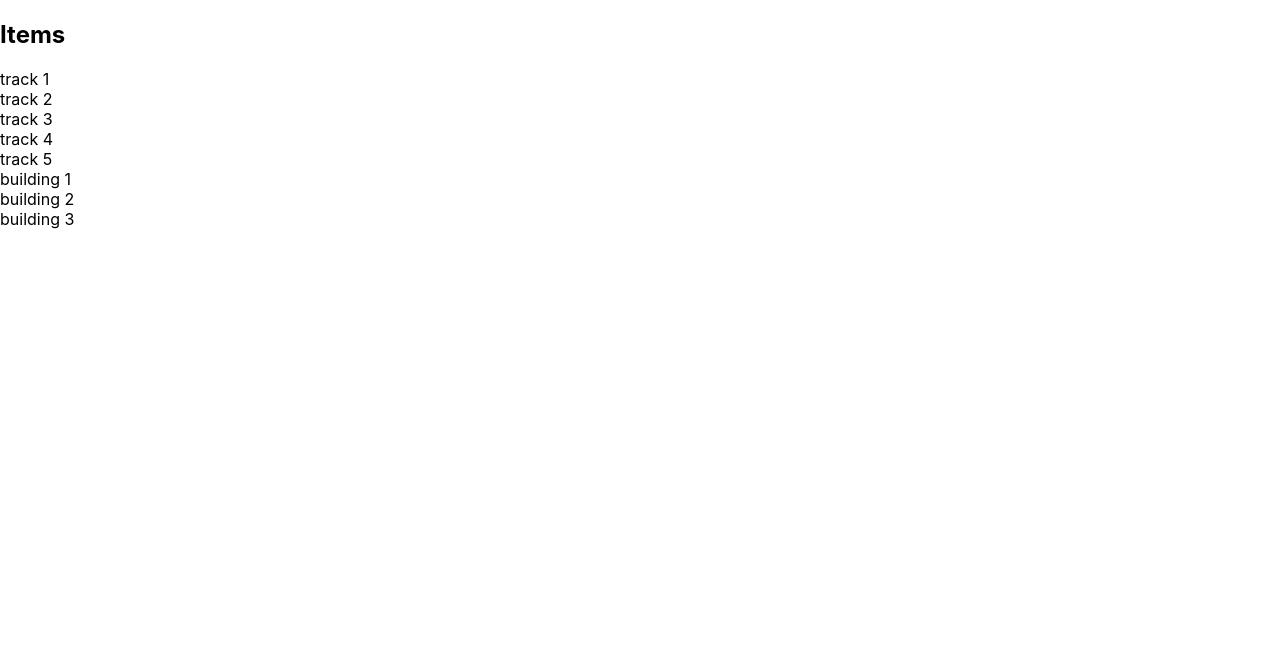
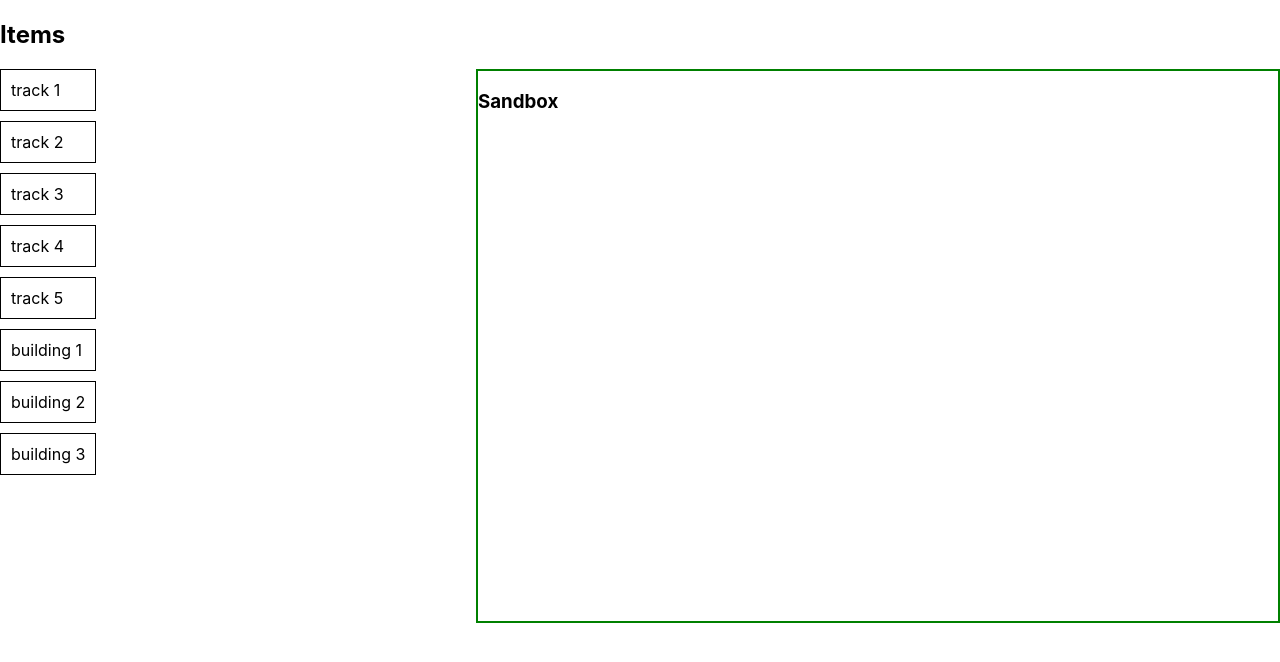
Before and after one commit to Dynamo700/railway_builder, a React (Create React App) app: page / in a window 1280 px wide. Shown: the top 662 px of the page. Built offline with nearby package versions, Linux system fonts and the light colour scheme.

Commit message:
Sandbox area visualized.

```diff
--- a/src/App.js
+++ b/src/App.js
@@ -20,32 +20,78 @@ const InitialItems = {
     const [positions, setPositions] = useState(InitialItems);
 
     const handleDrag = (event, info, id) => {
-      const { point } = info;
+      const sandbox = document.getElementById('sandbox');
+      const { left, top, right, bottom } = sandbox.getBoundingClientRect();
+      const {x, y} = info.point;
       // Update the position for the dragged item
+
+      // Check if the item was dropped inside of the sandbox area
+      if (x > left && x < right && y > top && y < bottom) {
         setPositions((prev) => ({
           ...prev,
-        [id]: { x: point.x, y: point.y },
+          [id]: { ...prev[id], x: x - left, y: y - top, inSandbox: true },
         }));
+      }
     };
 
     return (
       <div>
         <h2>Items</h2>
-        {Object.entries(positions).map(([id, pos]) => (
+        <div style={{ display: 'flex', justifyContent: 'space-between' }}>
+          <div>
+            {Object.entries(positions).map(([id, pos]) => {
+              if (!pos.inSandbox) {
+                return (
                   <motion.div
                     key={id}
                     drag
-            dragConstraints={{ left: 0, top: 0, right: 300, bottom: 300 }}
-            onDrag={(event, info) => handleDrag(event, info, id)}
+                    onDragEnd={(event, info) => handleDrag(event, info, id)}
                     style={{
-              x: pos.x,
-              y: pos.y,
-              // Plus any additional styling
+                      marginBottom: '10px',
+                      cursor: 'grab',
+                      padding: '10px',
+                      border: '1px solid black',
                     }}
                   >
                     {id}
                   </motion.div>
-        ))}
+                );
+              } else return null;
+            })}
+          </div>
+          <div
+            id="sandbox"
+            style={{
+              height: '550px',
+              width: '800px',
+              border: '2px solid green',
+              position: 'relative',
+            }}
+          >
+            <h3>Sandbox</h3>
+            {Object.entries(positions).map(([id, pos]) => {
+              if (pos.inSandbox) {
+                return (
+                  <motion.div
+                    key={id}
+                    drag
+                    dragConstraints={{ top: 0, left: 0, right: 0, bottom: 0 }}
+                    style={{
+                      x: pos.x,
+                      y: pos.y,
+                      position: 'absolute',
+                      cursor: 'grab',
+                      padding: '10px',
+                      border: '1px solid black',
+                    }}
+                  >
+                    {id}
+                  </motion.div>
+                );
+              } else return null;
+            })}
+          </div>
+        </div>
       </div>
     );
   }
```
Lines whose indentation alone changed are shown as unchanged.
